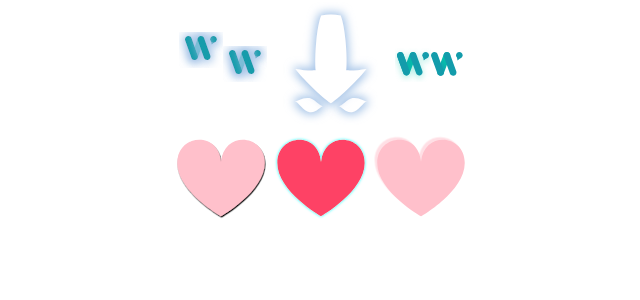
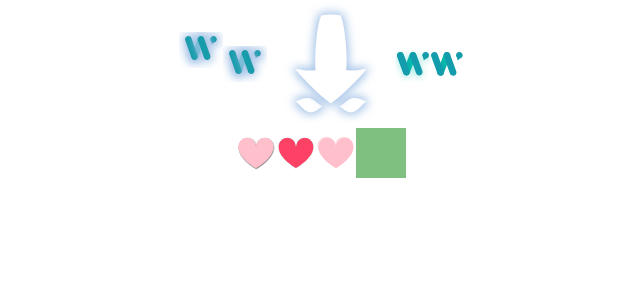
Before and after one commit to tergitran/test-responsive, a Vue app: page / in a window 1280 px wide. Shown: the top 300 px of the page, without its empty margins (319-959 px from the left). Built offline with nearby package versions, Linux system fonts and the light colour scheme.

Commit message:
test myself logo

```diff
--- a/src/App.vue
+++ b/src/App.vue
@@ -86,6 +86,23 @@
         <g filter="url(#shadow3)">
           <use xlink:href="#heart-icon"></use>
         </g>
+      </svg>
+
+      <svg width="50" height="50">
+        <defs>
+          <filter id="floodFilter" filterUnits="userSpaceOnUse">
+            <feFlood
+              x="0"
+              y="0"
+              width="50"
+              height="50"
+              flood-color="green"
+              flood-opacity="0.5"
+            ></feFlood>
+          </filter>
+        </defs>
+
+        <use style="filter: url(#floodFilter);"></use>
       </svg>
     </div>
   </div>
@@ -252,8 +269,8 @@ export default {
 }
 
 .icon {
-  width: 100px;
-  height: 100px;
+  width: 40px;
+  height: 40px;
 }
 
 @keyframes showModal {
```
